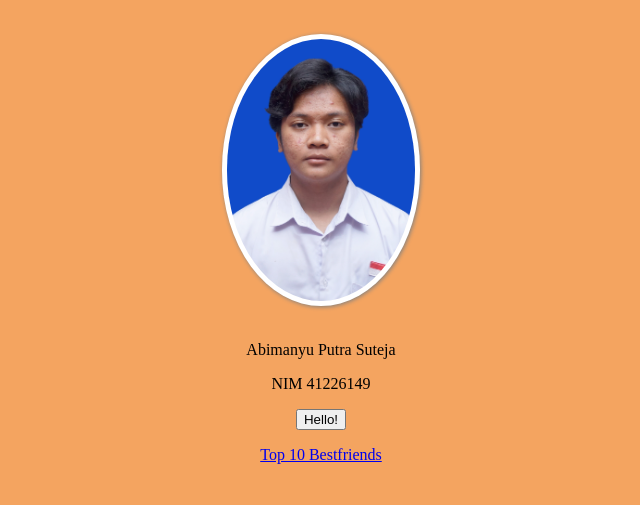
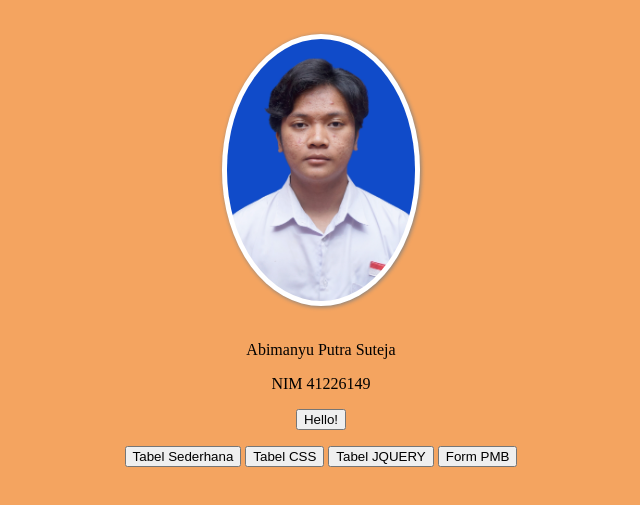
Before and after one commit to Abimanyuputra159/abimanyuputra15.github.io, a plain HTML site: page index.html in a window 1280 px wide. Shown: the part 61-566 px from the top of the page, without its empty margins (319-959 px from the left). Drawn offline with Linux system fonts and the light colour scheme.

Commit message:
Tugas p03

```diff
--- a/index.html
+++ b/index.html
@@ -40,7 +40,10 @@ body{
 </p>
 
 	<div>
-		<a href="p03/table.html">Top 10 Bestfriends</a>
+		<button type="button" onclick="document.location.href = 'p03/table.html'">Tabel Sederhana</button>
+		<button type="button" onclick="document.location.href = 'p03css/table.html'">Tabel CSS</button>
+		<button type="button" onclick="document.location.href = 'P03jquery/table.html'">Tabel JQUERY</button>
+		<button type="button" onclick="document.location.href = 'p03form-lvl1/form.html'">Form PMB</button>
 	</div>
 
 </body>
```
Also changed, not shown: p03jquery/table.html (added, +1 -0 lines).
